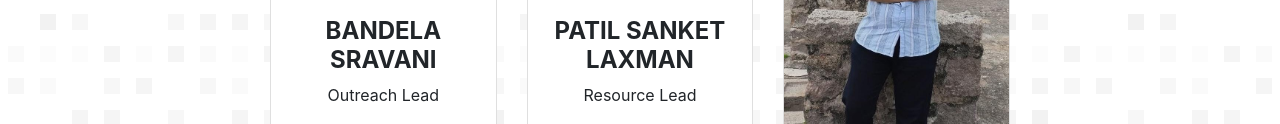
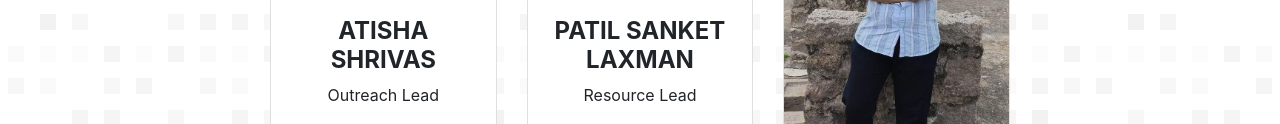
Before and after one commit to AdityaBhate/Insights_club, a plain HTML site: page about.html in a window 1280 px wide. Shown: the part 3098-3222 px from the top of the page. Drawn offline with nearby package versions, Linux system fonts and the light colour scheme.

Commit message:
about page fixes

```diff
--- a/about.html
+++ b/about.html
@@ -220,7 +220,7 @@
                         <div class="card mb-2">
                             <img class="card-image-top" src="./images/team/Outreach - ATISHA SHRIVAS.jpeg" alt="Avatar">
                             <div class="card-body">
-                                <h4><b>BANDELA SRAVANI</b></h4>
+                                <h4><b>ATISHA SHRIVAS</b></h4>
                                 <p>Outreach Lead</p>
                             </div>
                         </div>
```
